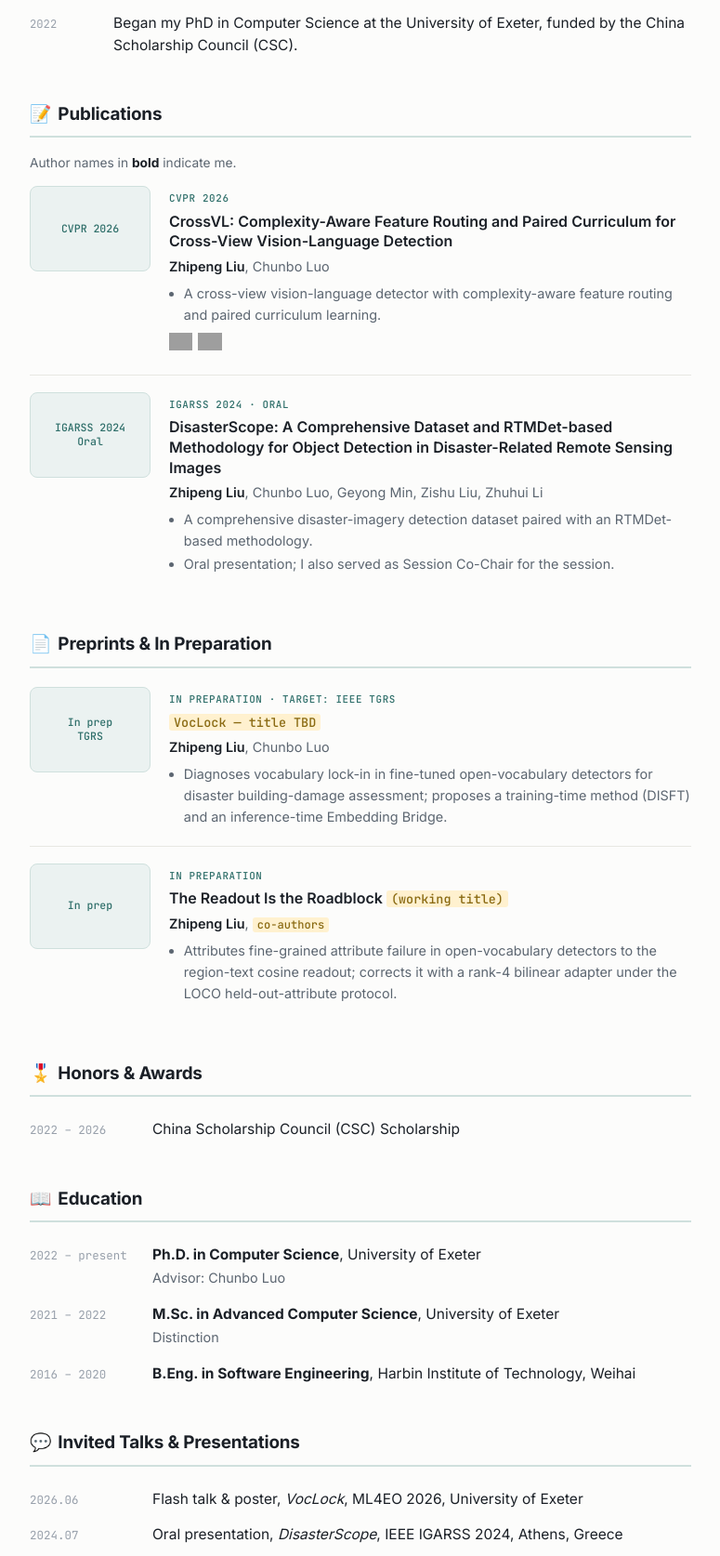
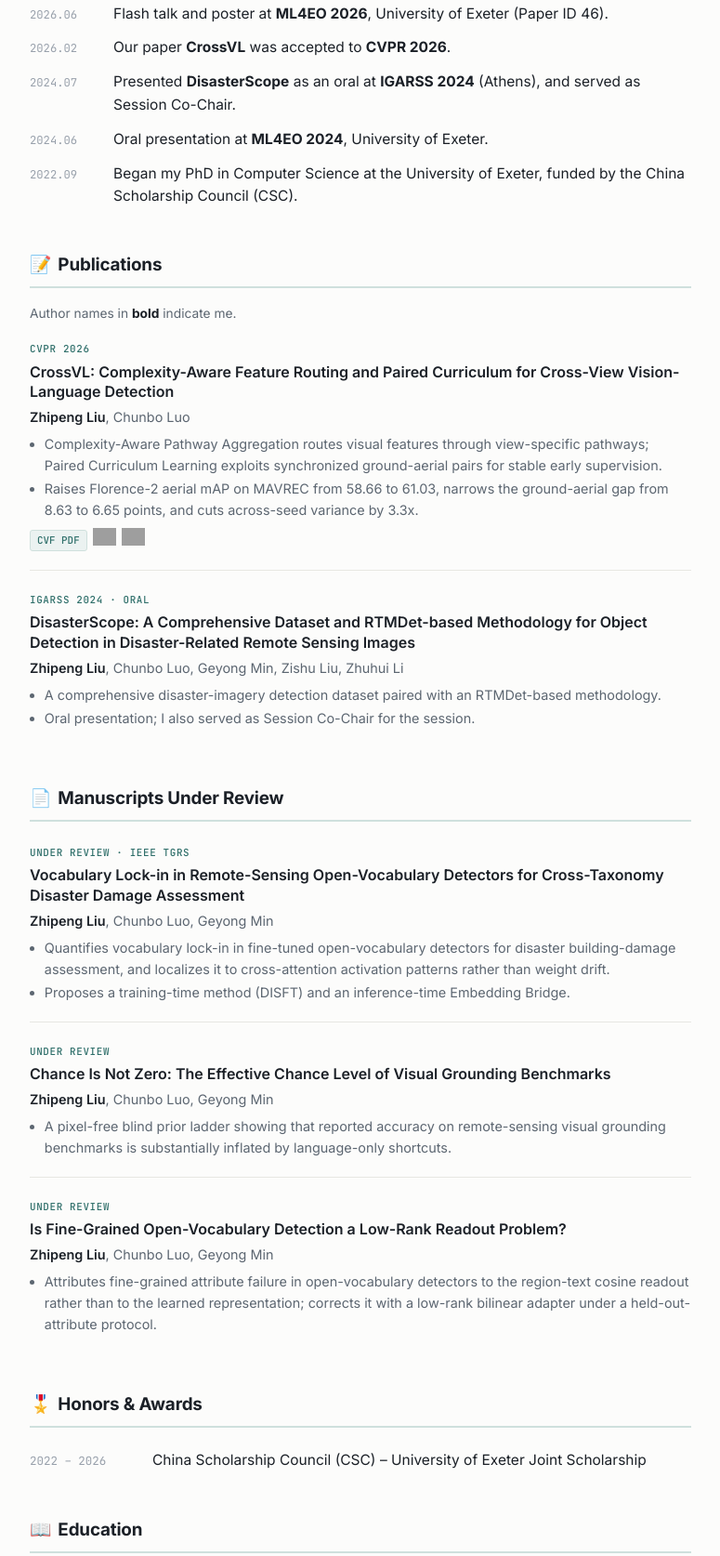
Before and after one commit to 1nyourlife/1nyourlife.github.io, a plain HTML site: page index.html in a window 1280 px wide. Shown: the part 557-2231 px from the top of the page at 93% size, without its empty margins (394-1169 px from the left). Drawn offline with Linux system fonts and the light colour scheme; grey boxes are pictures that could not be loaded; some icons are missing.

Commit message:
Update index.html

```diff
--- a/index.html
+++ b/index.html
@@ -87,6 +87,7 @@
   /* Publications */
   .pub { display: flex; gap: 20px; padding: 18px 0; border-top: 1px solid var(--rule); }
   .pub:first-of-type { border-top: none; padding-top: 4px; }
+  /* .thumb is unused right now; kept so figures can be dropped back in later. */
   .thumb {
     flex: 0 0 130px; height: 92px; border-radius: 8px;
     background: var(--accent-soft); border: 1px solid var(--accent-line);
@@ -106,6 +107,8 @@
   .pub-notes li { margin: 2px 0; }
   .badges { margin-top: 8px; display: flex; flex-wrap: wrap; gap: 6px; align-items: center; }
   .badges img { height: 19px; }
+  .badge-flat { display: inline-block; font-family: var(--mono); font-size: 0.68rem; font-weight: 500; padding: 2px 7px; border-radius: 3px; background: var(--accent-soft); color: var(--accent); border: 1px solid var(--accent-line); }
+  .badge-flat:hover { text-decoration: none; background: var(--accent); color: #fff; }
 
   /* Generic dated lists */
   .entries { list-style: none; padding: 0; margin: 0; }
@@ -127,7 +130,8 @@
     .contact { max-width: 320px; margin: 0 auto; }
     .lead-name { font-size: 2rem; }
     .pub { flex-direction: column; gap: 12px; }
-    .thumb { flex-basis: auto; width: 100%; height: 120px; }
+    /* .thumb is unused right now; kept so figures can be dropped back in later. */
+  .thumb { flex-basis: auto; width: 100%; height: 120px; }
     .news li, .entries li { flex-direction: column; gap: 1px; }
     .news .date, .entries .date { flex-basis: auto; }
   }
@@ -149,7 +153,7 @@
         <li><i class="fa-solid fa-location-dot"></i> <span>Exeter, United Kingdom</span></li>
         <li><i class="fa-solid fa-envelope"></i> <a href="mailto:zl481@exeter.ac.uk">zl481@exeter.ac.uk</a></li>
         <li><i class="fa-brands fa-github"></i> <a href="https://github.com/1nyourlife">github.com/1nyourlife</a></li>
-        <li><i class="ai ai-google-scholar"></i> <a href="https://scholar.google.com/citations?user=_c2PNLcAAAAJ">Google Scholar</a></li>
+        <li><i class="ai ai-google-scholar"></i> <a href="https://scholar.google.com/citations?user=_c2PNLcAAAAJ&amp;hl=en">Google Scholar</a></li>
         <li><i class="fa-solid fa-file-lines"></i> <a href="cv.pdf">Curriculum Vitae</a></li>
       </ul>
     </div>
@@ -161,16 +165,19 @@
     <section id="about">
       <div class="lead-name">Zhipeng Liu</div>
       <div class="lead-role">PhD Candidate, Department of Computer Science, University of Exeter</div>
-      <p>I am a final-year PhD candidate in Computer Science at the University of Exeter, advised by Chunbo Luo. I work on vision-language models and open-vocabulary detection for remote sensing and disaster monitoring. My research studies how object detectors behave under distribution shift, when the test setting differs from training in viewpoint, vocabulary, or hazard type, and designs methods that keep vision-language detectors reliable across these gaps. Recent projects cover cross-view geometry and cross-vocabulary generalization, including mechanistic analysis of where fine-tuned detectors fail.</p>
+      <p>I am a final-year PhD candidate in Computer Science at the University of Exeter, advised by Chunbo Luo and co-advised by Geyong Min. I work on vision-language models and open-vocabulary detection for remote sensing and disaster monitoring.</p>
+      <p>My thesis asks how object detectors fail once they leave the conditions they were trained on, and studies four axes of that gap: unseen data distributions, unseen viewpoints, unseen label vocabularies, and unseen levels of label granularity. Across these axes I build diagnostic protocols that isolate where a detector breaks, then design targeted remedies, with a recurring finding that the visual evidence is often present in the representation but inaccessible at the readout interface.</p>
     </section>
 
     <section id="news">
       <h2><span class="emoji">🔥</span>News</h2>
       <ul class="news">
+        <li><span class="date">2026.06</span><span class="txt">Presented <strong>CrossVL</strong> as a virtual poster at <strong>CVPR 2026</strong>; code and paper are now public.</span></li>
         <li><span class="date">2026.06</span><span class="txt">Flash talk and poster at <strong>ML4EO 2026</strong>, University of Exeter (Paper ID 46).</span></li>
-        <li><span class="date">2026</span><span class="txt">Our paper <strong>CrossVL</strong> was accepted to <strong>CVPR 2026</strong>.</span></li>
+        <li><span class="date">2026.02</span><span class="txt">Our paper <strong>CrossVL</strong> was accepted to <strong>CVPR 2026</strong>.</span></li>
         <li><span class="date">2024.07</span><span class="txt">Presented <strong>DisasterScope</strong> as an oral at <strong>IGARSS 2024</strong> (Athens), and served as Session Co-Chair.</span></li>
-        <li><span class="date">2022</span><span class="txt">Began my PhD in Computer Science at the University of Exeter, funded by the China Scholarship Council (CSC).</span></li>
+        <li><span class="date">2024.06</span><span class="txt">Oral presentation at <strong>ML4EO 2024</strong>, University of Exeter.</span></li>
+        <li><span class="date">2022.09</span><span class="txt">Began my PhD in Computer Science at the University of Exeter, funded by the China Scholarship Council (CSC).</span></li>
         <!-- Add more milestones here as they happen. -->
       </ul>
     </section>
@@ -182,24 +189,24 @@
       <!-- CrossVL -->
       <div class="pub">
         <!-- swap the placeholder for a figure: <img src="images/crossvl.png" alt="CrossVL"> -->
-        <div class="thumb">CVPR 2026</div>
         <div class="pub-body">
           <span class="pub-venue">CVPR 2026</span>
-          <div class="pub-title"><a href="https://arxiv.org/abs/2605.09802">CrossVL: Complexity-Aware Feature Routing and Paired Curriculum for Cross-View Vision-Language Detection</a></div>
+          <div class="pub-title"><a href="https://openaccess.thecvf.com/content/CVPR2026/papers/Liu_CrossVL_Complexity-Aware_Feature_Routing_and_Paired_Curriculum_for_Cross-View_Vision-Language_CVPR_2026_paper.pdf">CrossVL: Complexity-Aware Feature Routing and Paired Curriculum for Cross-View Vision-Language Detection</a></div>
           <div class="pub-authors"><b>Zhipeng Liu</b>, Chunbo Luo</div>
           <ul class="pub-notes">
-            <li>A cross-view vision-language detector with complexity-aware feature routing and paired curriculum learning.</li>
+            <li>Complexity-Aware Pathway Aggregation routes visual features through view-specific pathways; Paired Curriculum Learning exploits synchronized ground-aerial pairs for stable early supervision.</li>
+            <li>Raises Florence-2 aerial mAP on MAVREC from 58.66 to 61.03, narrows the ground-aerial gap from 8.63 to 6.65 points, and cuts across-seed variance by 3.3x.</li>
           </ul>
           <div class="badges">
+            <a class="badge-flat" href="https://openaccess.thecvf.com/content/CVPR2026/papers/Liu_CrossVL_Complexity-Aware_Feature_Routing_and_Paired_Curriculum_for_Cross-View_Vision-Language_CVPR_2026_paper.pdf">CVF PDF</a>
             <a href="https://arxiv.org/abs/2605.09802"><img src="https://img.shields.io/badge/arXiv-2605.09802-b31b1b" alt="arXiv"></a>
-            <a href="https://github.com/1nyourlife/CrossVL"><img src="https://img.shields.io/github/stars/1nyourlife/CrossVL?style=social" alt="GitHub stars"></a>
+            <a href="https://github.com/1nyourlife/Crossvl_cvpr2026"><img src="https://img.shields.io/github/stars/1nyourlife/Crossvl_cvpr2026?style=social" alt="GitHub stars"></a>
           </div>
         </div>
       </div>
 
       <!-- DisasterScope -->
       <div class="pub">
-        <div class="thumb">IGARSS 2024<br>Oral</div>
         <div class="pub-body">
           <span class="pub-venue">IGARSS 2024 · Oral</span>
           <div class="pub-title">DisasterScope: A Comprehensive Dataset and RTMDet-based Methodology for Object Detection in Disaster-Related Remote Sensing Images</div>
@@ -213,28 +220,38 @@
     </section>
 
     <section id="preprints">
-      <h2><span class="emoji">📄</span>Preprints &amp; In Preparation</h2>
+      <h2><span class="emoji">📄</span>Manuscripts Under Review</h2>
 
       <div class="pub">
-        <div class="thumb">In prep<br>TGRS</div>
         <div class="pub-body">
-          <span class="pub-venue">In Preparation · Target: IEEE TGRS</span>
-          <div class="pub-title"><span class="todo">VocLock — title TBD</span></div>
-          <div class="pub-authors"><b>Zhipeng Liu</b>, Chunbo Luo</div>
+          <span class="pub-venue">Under review · IEEE TGRS</span>
+          <div class="pub-title">Vocabulary Lock-in in Remote-Sensing Open-Vocabulary Detectors for Cross-Taxonomy Disaster Damage Assessment</div>
+          <div class="pub-authors"><b>Zhipeng Liu</b>, Chunbo Luo, Geyong Min</div>
           <ul class="pub-notes">
-            <li>Diagnoses vocabulary lock-in in fine-tuned open-vocabulary detectors for disaster building-damage assessment; proposes a training-time method (DISFT) and an inference-time Embedding Bridge.</li>
+            <li>Quantifies vocabulary lock-in in fine-tuned open-vocabulary detectors for disaster building-damage assessment, and localizes it to cross-attention activation patterns rather than weight drift.</li>
+            <li>Proposes a training-time method (DISFT) and an inference-time Embedding Bridge.</li>
           </ul>
         </div>
       </div>
 
       <div class="pub">
-        <div class="thumb">In prep</div>
         <div class="pub-body">
-          <span class="pub-venue">In Preparation</span>
-          <div class="pub-title">The Readout Is the Roadblock <span class="todo">(working title)</span></div>
-          <div class="pub-authors"><b>Zhipeng Liu</b>, <span class="todo">co-authors</span></div>
+          <span class="pub-venue">Under review</span>
+          <div class="pub-title">Chance Is Not Zero: The Effective Chance Level of Visual Grounding Benchmarks</div>
+          <div class="pub-authors"><b>Zhipeng Liu</b>, Chunbo Luo, Geyong Min</div>
           <ul class="pub-notes">
-            <li>Attributes fine-grained attribute failure in open-vocabulary detectors to the region-text cosine readout; corrects it with a rank-4 bilinear adapter under the LOCO held-out-attribute protocol.</li>
+            <li>A pixel-free blind prior ladder showing that reported accuracy on remote-sensing visual grounding benchmarks is substantially inflated by language-only shortcuts.</li>
+          </ul>
+        </div>
+      </div>
+
+      <div class="pub">
+        <div class="pub-body">
+          <span class="pub-venue">Under review</span>
+          <div class="pub-title">Is Fine-Grained Open-Vocabulary Detection a Low-Rank Readout Problem?</div>
+          <div class="pub-authors"><b>Zhipeng Liu</b>, Chunbo Luo, Geyong Min</div>
+          <ul class="pub-notes">
+            <li>Attributes fine-grained attribute failure in open-vocabulary detectors to the region-text cosine readout rather than to the learned representation; corrects it with a low-rank bilinear adapter under a held-out-attribute protocol.</li>
           </ul>
         </div>
       </div>
@@ -243,7 +260,7 @@
     <section id="honors">
       <h2><span class="emoji">🎖️</span>Honors &amp; Awards</h2>
       <ul class="entries">
-        <li><span class="date">2022 – 2026</span><span class="body">China Scholarship Council (CSC) Scholarship</span></li>
+        <li><span class="date">2022 – 2026</span><span class="body">China Scholarship Council (CSC) – University of Exeter Joint Scholarship</span></li>
         <!-- <li><span class="date">YYYY</span><span class="body">Add more awards here</span></li> -->
       </ul>
     </section>
@@ -251,7 +268,7 @@
     <section id="education">
       <h2><span class="emoji">📖</span>Education</h2>
       <ul class="entries">
-        <li><span class="date">2022 – present</span><span class="body"><strong>Ph.D. in Computer Science</strong>, University of Exeter<br><span class="sub">Advisor: Chunbo Luo</span></span></li>
+        <li><span class="date">2022 – present</span><span class="body"><strong>Ph.D. in Computer Science</strong>, University of Exeter<br><span class="sub">Thesis: <em>Open-World Generalization of Object Detectors: New Data, New Views, New Vocabulary, and New Granularity in Aerial Imagery</em><br>Advisors: Chunbo Luo, Geyong Min</span></span></li>
         <li><span class="date">2021 – 2022</span><span class="body"><strong>M.Sc. in Advanced Computer Science</strong>, University of Exeter<br><span class="sub">Distinction</span></span></li>
         <li><span class="date">2016 – 2020</span><span class="body"><strong>B.Eng. in Software Engineering</strong>, Harbin Institute of Technology, Weihai</span></li>
       </ul>
@@ -260,8 +277,10 @@
     <section id="talks">
       <h2><span class="emoji">💬</span>Invited Talks &amp; Presentations</h2>
       <ul class="entries">
+        <li><span class="date">2026.06</span><span class="body">Poster presentation, <em>CrossVL</em>, IEEE/CVF CVPR 2026, virtual</span></li>
         <li><span class="date">2026.06</span><span class="body">Flash talk &amp; poster, <em>VocLock</em>, ML4EO 2026, University of Exeter</span></li>
         <li><span class="date">2024.07</span><span class="body">Oral presentation, <em>DisasterScope</em>, IEEE IGARSS 2024, Athens, Greece</span></li>
+        <li><span class="date">2024.06</span><span class="body">Oral presentation, <em>DisasterScope</em>, ML4EO 2024, University of Exeter</span></li>
       </ul>
     </section>
 
@@ -274,7 +293,7 @@
 
     <footer>
       <span>© 2026 Zhipeng Liu</span>
-      <span>Last updated June 2026</span>
+      <span>Last updated August 2026</span>
     </footer>
 
   </main>
```
